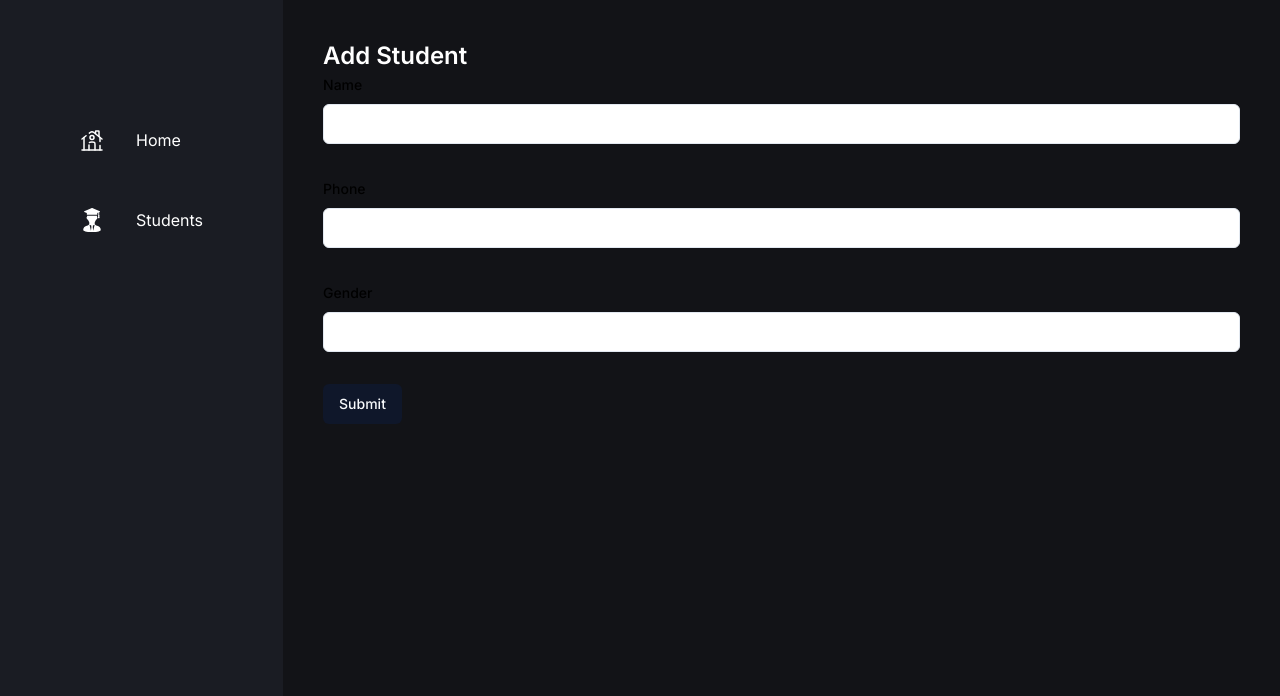
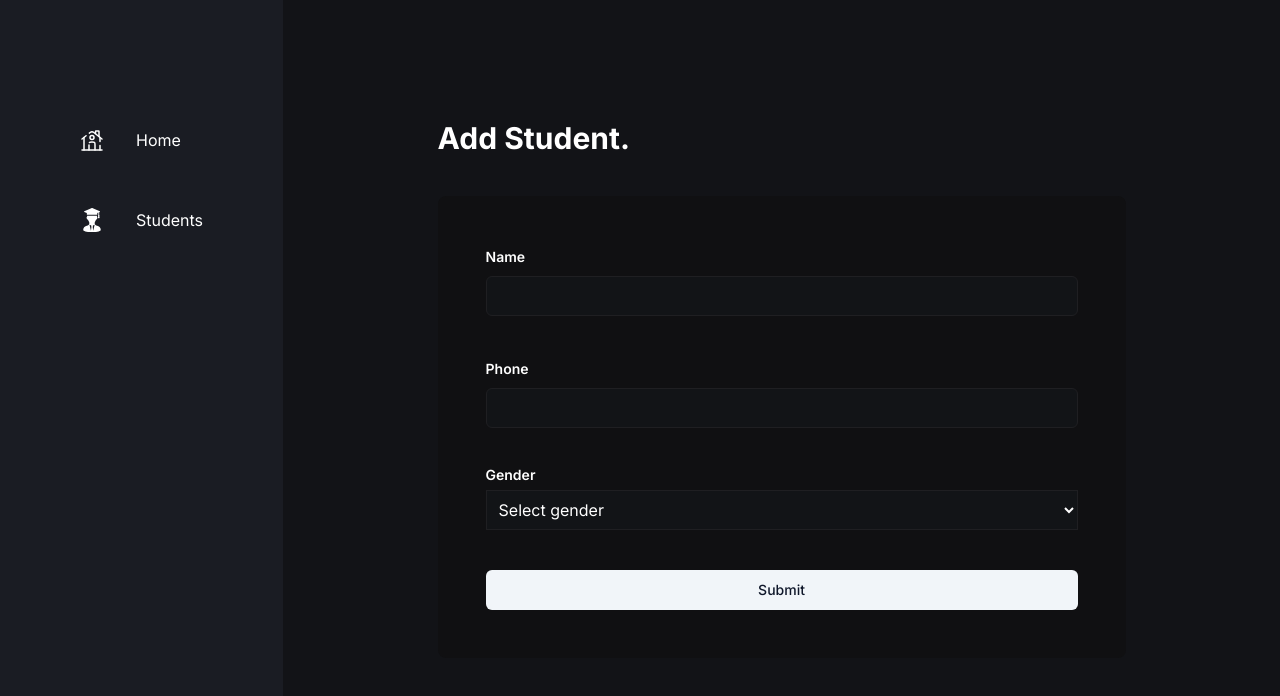
Before and after one commit to he4a00/students-system, a Next.js app: page /add-student in a window 1280 px wide. Shown: the top 696 px of the page. Built offline with nearby package versions, Linux system fonts and the light colour scheme.

Commit message:
added the form and the validations

```diff
--- a/app/(root)/add-student/page.tsx
+++ b/app/(root)/add-student/page.tsx
@@ -2,11 +2,11 @@ import AddStudentForm from "@/app/components/AddStudentForm";
 
 const page = () => {
   return (
-    <div className="p-10 h-screen">
-      <h1 className="text-white text-2xl font-semibold">Add Student</h1>
-      <div>
-        <AddStudentForm />
+    <div className="flex mx-auto flex-col items-start justify-start max-w-3xl px-10 py-20 ">
+      <div className="pt-10 pb-10">
+        <h1 className="text-3xl font-bold text-white">Add Student.</h1>
       </div>
+      <AddStudentForm />
     </div>
   );
 };
--- a/app/components/AddStudentForm.tsx
+++ b/app/components/AddStudentForm.tsx
@@ -13,20 +13,13 @@ import {
   FormLabel,
   FormMessage,
 } from "@/components/ui/form";
+
 import { Input } from "@/components/ui/input";
 import { useForm } from "react-hook-form";
 import { StudentValidation } from "../lib/validations/student";
 import api from "../lib/api";
 import { useMutation } from "@tanstack/react-query";
 import { useRouter } from "next/navigation";
-
-// interface Student {
-//   student: {
-//     name: string;
-//     phoneNumber: string;
-//     gender: string;
-//   };
-// }
 
 // 2. Define a submit handler.
 
@@ -63,15 +56,21 @@ const AddStudentForm = ({ student }: any) => {
   }
   return (
     <Form {...form}>
-      <form onSubmit={form.handleSubmit(onSubmit)} className="space-y-8">
+      <form
+        onSubmit={form.handleSubmit(onSubmit)}
+        className="flex flex-col justify-start gap-10 w-full bg-[#101012] p-12 rounded-lg"
+      >
         <FormField
           control={form.control}
           name="name"
           render={({ field }) => (
             <FormItem>
-              <FormLabel>Name</FormLabel>
+              <FormLabel className="font-semibold text-white">Name</FormLabel>
               <FormControl>
-                <Input {...field} />
+                <Input
+                  className="border border-[#1F1F22] bg-[#121417] text-white  !important focus-visible:ring-0 focus-visible:ring-transparent focus-visible:ring-offset-0 !important"
+                  {...field}
+                />
               </FormControl>
 
               <FormMessage />
@@ -83,9 +82,12 @@ const AddStudentForm = ({ student }: any) => {
           name="phoneNumber"
           render={({ field }) => (
             <FormItem>
-              <FormLabel>Phone</FormLabel>
+              <FormLabel className="font-semibold text-white">Phone</FormLabel>
               <FormControl>
-                <Input {...field} />
+                <Input
+                  className="border border-[#1F1F22] bg-[#121417] text-white  !important focus-visible:ring-0 focus-visible:ring-transparent focus-visible:ring-offset-0 !important"
+                  {...field}
+                />
               </FormControl>
 
               <FormMessage />
@@ -96,17 +98,28 @@ const AddStudentForm = ({ student }: any) => {
           control={form.control}
           name="gender"
           render={({ field }) => (
-            <FormItem>
-              <FormLabel>Gender</FormLabel>
+            <FormItem className="flex flex-col">
+              <FormLabel className="font-semibold text-white">Gender</FormLabel>
               <FormControl>
-                <Input {...field} />
+                <select
+                  className="border border-[#1F1F22] bg-[#121417] text-white p-2 pr-8 !important focus-visible:ring-0 focus-visible:ring-transparent focus-visible:ring-offset-0 !important"
+                  {...field}
+                >
+                  <option value="" disabled>
+                    Select gender
+                  </option>
+                  <option value="male">Male</option>
+                  <option value="female">Female</option>
+                </select>
               </FormControl>
 
               <FormMessage />
             </FormItem>
           )}
         />
-        <Button type="submit">Submit</Button>
+        <Button variant="secondary" disabled={isLoading} type="submit">
+          Submit
+        </Button>
       </form>
     </Form>
   );
--- a/app/components/Table.tsx
+++ b/app/components/Table.tsx
@@ -1,6 +1,6 @@
 "use client";
 
-import { useQuery } from "@tanstack/react-query";
+import { useInfiniteQuery, useQuery } from "@tanstack/react-query";
 import api from "../lib/api";
 import {
   Table,
@@ -13,6 +13,7 @@ import {
 } from "@/components/ui/table";
 import { Button } from "@/components/ui/button";
 import Link from "next/link";
+import { useState } from "react";
 
 interface StudentProps {
   id: string;
@@ -34,14 +35,17 @@ interface StudentProps {
 }
 
 export function TableDemo() {
-  const { data, isLoading, isError } = useQuery({
-    queryKey: ["students"],
-    queryFn: async () => {
-      const { data } = await api.get("/students/");
-      return data;
-    },
-  });
+  const [currentPage, setCurrentPage] = useState(1);
+
+  const { data, isLoading, isError } = useQuery(
+    ["students", currentPage],
+    ({ queryKey }: any) => {
+      const [, page] = queryKey;
+      return api.get(`/students/?page=${page}`);
+    }
+  );
   console.log(data);
+
   if (isLoading) {
     return <div>Loading...</div>;
   }
@@ -50,9 +54,11 @@ export function TableDemo() {
     return <div>Error loading students data.</div>;
   }
 
+  const students = data?.data.students || [];
+  const totalPages = data?.data.totalPages || 1;
   return (
     <div className="p-12 overflow-auto">
-      <div className="p-5">
+      <div className="pb-2">
         <Link href="/add-student">
           <Button variant="secondary" className="">
             Add Student
@@ -73,9 +79,9 @@ export function TableDemo() {
               </TableRow>
             </TableHeader>
             <TableBody>
-              {data.students?.map((student: StudentProps) => (
+              {students?.map((student: StudentProps) => (
                 <TableRow key={student.name}>
-                  <TableCell className="font-medium text-white">
+                  <TableCell width={320} className="font-medium text-white">
                     {student.name}
                   </TableCell>
                   <TableCell className="text-white w-[200px]">
@@ -101,6 +107,22 @@ export function TableDemo() {
           </Table>
         </div>
       </div>
+      <div className=" flex justify-center gap-5 p-4">
+        <Button
+          variant="secondary"
+          onClick={() => setCurrentPage(currentPage - 1)}
+          disabled={currentPage <= 1}
+        >
+          Previous Page
+        </Button>
+        <Button
+          variant="secondary"
+          onClick={() => setCurrentPage(currentPage + 1)}
+          disabled={currentPage >= totalPages}
+        >
+          Next Page
+        </Button>
+      </div>
     </div>
   );
 }
--- a/app/lib/api.ts
+++ b/app/lib/api.ts
@@ -17,8 +17,6 @@ interface TokenResponse {
 let user = localStorage.getItem("user");
 let parsedToken = user ? (JSON.parse(user) as TokenResponse)?.token : null;
 
-console.log(parsedToken);
-
 const api = axios.create({
   baseURL: "http://localhost:9090/api/", // Replace this with your API base URL
   headers: {
--- a/app/lib/validations/student.ts
+++ b/app/lib/validations/student.ts
@@ -1,7 +1,10 @@
 import { z } from "zod";
 
 export const StudentValidation = z.object({
-  name: z.string(),
-  phoneNumber: z.string(),
+  name: z
+    .string()
+    .min(3, { message: "Minimum 3 characters." })
+    .max(30, { message: "Maximum 30 caracters." }),
+  phoneNumber: z.string().nonempty(),
   gender: z.string(),
 });
--- a/package.json
+++ b/package.json
@@ -11,6 +11,7 @@
   "dependencies": {
     "@hookform/resolvers": "^3.2.0",
     "@radix-ui/react-label": "^2.0.2",
+    "@radix-ui/react-select": "^1.2.2",
     "@radix-ui/react-slot": "^1.0.2",
     "@tanstack/react-query": "^4.32.6",
     "@types/node": "20.4.10",
```
Also changed, not shown: 1 other file (tests, documents, lock files or other folders).
